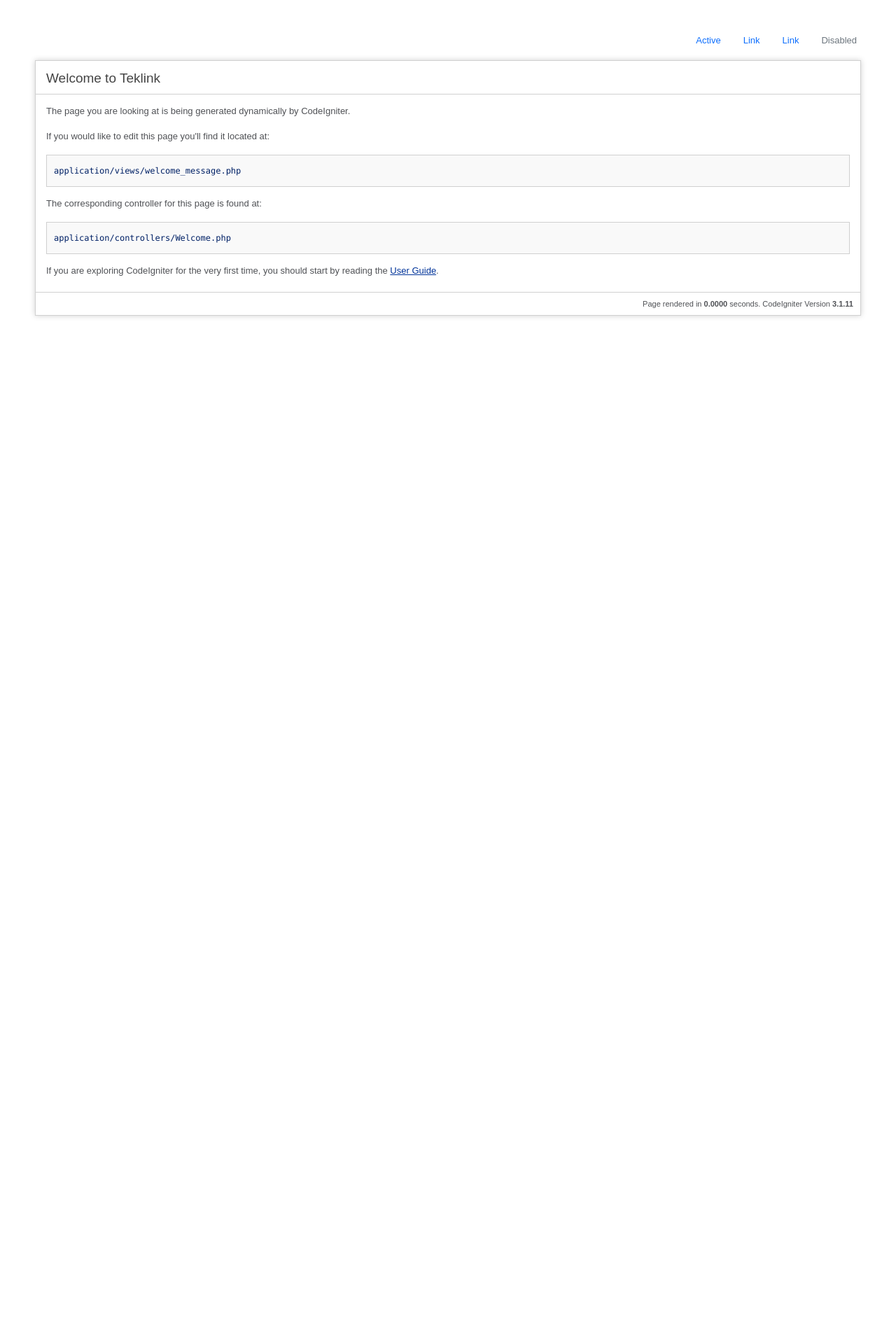
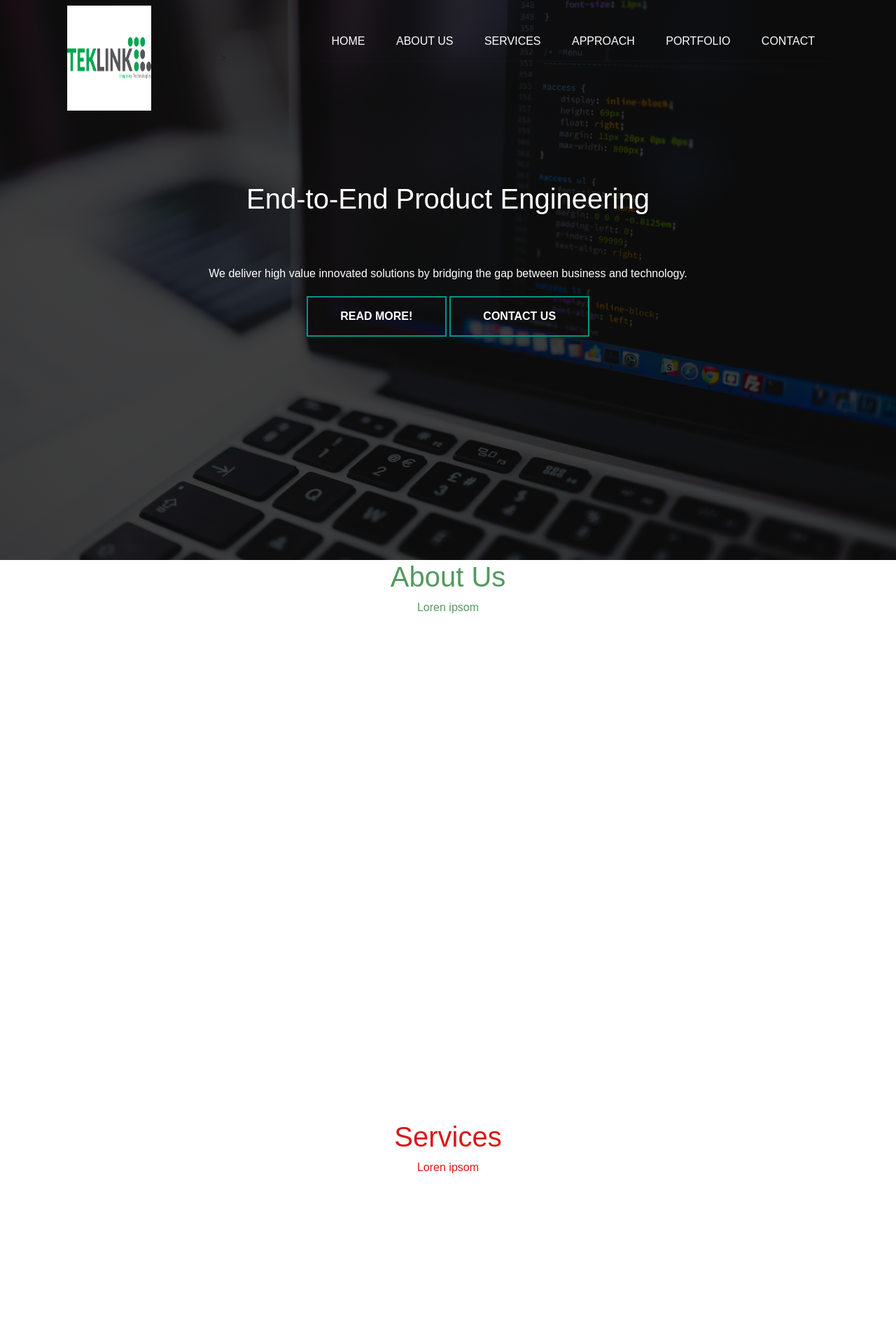
Before and after one commit to 703Pvrtcx/Dummy_Website, a CodeIgniter app: page /codeigniter/ in a window 1280 px wide. Shown: the top 1920 px of the page at 70% size. Before the commit the page ends 454 px from the top, so only its background shows below. Run offline with CodeIgniter, Linux system fonts and the light colour scheme.

Commit message:
Incomplete Website replicate

```diff
--- a/application/views/welcome_message.php
+++ b/application/views/welcome_message.php
@@ -1,115 +1,88 @@
 <?php
 defined('BASEPATH') OR exit('No direct script access allowed');
-?><!DOCTYPE html>
+?>
+<!DOCTYPE html>
 <html lang="en">
 <head>
 	 <!-- Required meta tags -->
 	 <meta charset="utf-8">
     <meta name="viewport" content="width=device-width, initial-scale=1">
-
+	<link rel="stylesheet" type="text/css" href="assets/css/style.css">
     <!-- Bootstrap CSS -->
     <link href="https://cdn.jsdelivr.net/npm/bootstrap@5.0.1/dist/css/bootstrap.min.css" rel="stylesheet" integrity="sha384-+0n0xVW2eSR5OomGNYDnhzAbDsOXxcvSN1TPprVMTNDbiYZCxYbOOl7+AMvyTG2x" crossorigin="anonymous">
-	<title>Welcome to Teklink</title>
+	<title>Teklink</title>
+
+</head>
+<body>
+<div class="banner">
+	<div class ="navbar">
+
+	<img class="logo_image" alt="logo_image"
+		<?php
+				echo "<img style='height:150px'; src ='assets/img/logo_image.png'>";
+		?>
+	>
+		<ul >
+			<li><a href="#home">Home</a></li>
+			<li><a href="#about">About us</a></li>
+			<li><a href="#service">services</a></li>
+			<li><a href="#approach">Approach</a></li>
+			<li><a href="#portfolio">Portfolio</a></li>
+			<li><a href="#contact">Contact</a></li>
+			<hr>
+		</ul>
+	</div>
+	<div class ="content">
+		<h1>End-to-End Product Engineering</h1>
+		<p>We deliver high value innovated solutions by bridging the gap between business and technology.
+			<br>
+		</p>
+		<div>
+			<button type="button"><span></span>READ MORE!</button>
+
+			<button type="button"><span></span>CONTACT US</button>
+		</div>
+
+	</div>
+</div>
+<div class ="about" id="about">
+		<h1>About Us</h1>
+		<p>Loren ipsom
+			<br>
+		</p>
+	</div>
+	<div class ="service" id="service">
+		<h1>Services</h1>
+		<p>Loren ipsom
+			<br>
+		</p>
+	</div>
+	<div class ="approach" id="approach">
+		<h1>Approach</h1>
+		<p>Loren ipsom
+			<br>
+		</p>
+
+	</div>
+	<div class ="portfolio" id="portfolio">
+		<h1>Portfolio</h1>
+		<p>Loren ipsom
+			<br>
+		</p>
+
+	</div>
+	<div class ="contact" id="contact">
+		<h1>Contact Us</h1>
+		<p>Loren ipsom
+			<br>
+		</p>
+	</div>
 
 
-	<style type="text/css">
-
-	::selection { background-color: #E13300; color: white; }
-	::-moz-selection { background-color: #E13300; color: white; }
-
-	body {
-		background-color: #fff;
-		margin: 40px;
-		font: 13px/20px normal Helvetica, Arial, sans-serif;
-		color: #4F5155;
-	}
-	a {
-		color: #003399;
-		background-color: transparent;
-		font-weight: normal;
-	}
-	h1 {
-		color: #444;
-		background-color: transparent;
-		border-bottom: 1px solid #D0D0D0;
-		font-size: 19px;
-		font-weight: normal;
-		margin: 0 0 14px 0;
-		padding: 14px 15px 10px 15px;
-	}
-
-	code {
-		font-family: Consolas, Monaco, Courier New, Courier, monospace;
-		font-size: 12px;
-		background-color: #f9f9f9;
-		border: 1px solid #D0D0D0;
-		color: #002166;
-		display: block;
-		margin: 14px 0 14px 0;
-		padding: 12px 10px 12px 10px;
-	}
-
-	#body {
-		margin: 0 15px 0 15px;
-	}
-
-	p.footer {
-		text-align: right;
-		font-size: 11px;
-		border-top: 1px solid #D0D0D0;
-		line-height: 32px;
-		padding: 0 10px 0 10px;
-		margin: 20px 0 0 0;
-	}
-
-	#container {
-		margin: 10px;
-		border: 1px solid #D0D0D0;
-		box-shadow: 0 0 8px #D0D0D0;
-	}
-	</style>
-</head>
-<body>
-
-<ul class="nav justify-content-end">
-  <li class="nav-item">
-    <a class="nav-link active" aria-current="page" href="#">Active</a>
-  </li>
-  <li class="nav-item">
-    <a class="nav-link" href="#">Link</a>
-  </li>
-  <li class="nav-item">
-    <a class="nav-link" href="#">Link</a>
-  </li>
-  <li class="nav-item">
-    <a class="nav-link disabled" href="#" tabindex="-1" aria-disabled="true">Disabled</a>
-  </li>
-</ul>
-
-
-<div id="container">
-	<h1>Welcome to Teklink</h1>
-
-	<div id="body">
-		<p>The page you are looking at is being generated dynamically by CodeIgniter.</p>
-
-		<p>If you would like to edit this page you'll find it located at:</p>
-		<code>application/views/welcome_message.php</code>
-
-		<p>The corresponding controller for this page is found at:</p>
-		<code>application/controllers/Welcome.php</code>
-
-		<p>If you are exploring CodeIgniter for the very first time, you should start by reading the <a href="user_guide/">User Guide</a>.</p>
-	</div>
-
-	<p class="footer">Page rendered in <strong>{elapsed_time}</strong> seconds. <?php echo  (ENVIRONMENT === 'development') ?  'CodeIgniter Version <strong>' . CI_VERSION . '</strong>' : '' ?></p>
-</div>
  <!-- Option 1: Bootstrap Bundle with Popper -->
  <script src="https://cdn.jsdelivr.net/npm/bootstrap@5.0.1/dist/js/bootstrap.bundle.min.js" integrity="sha384-gtEjrD/SeCtmISkJkNUaaKMoLD0//ElJ19smozuHV6z3Iehds+3Ulb9Bn9Plx0x4" crossorigin="anonymous"></script>
   <!-- Option 2: Separate Popper and Bootstrap JS -->
 <!-- <script src="https://cdn.jsdelivr.net/npm/@popperjs/core@2.9.2/dist/umd/popper.min.js" integrity="sha384-IQsoLXl5PILFhosVNubq5LC7Qb9DXgDA9i+tQ8Zj3iwWAwPtgFTxbJ8NT4GN1R8p" crossorigin="anonymous"></script>
 <script src="https://cdn.jsdelivr.net/npm/bootstrap@5.0.1/dist/js/bootstrap.min.js" integrity="sha384-Atwg2Pkwv9vp0ygtn1JAojH0nYbwNJLPhwyoVbhoPwBhjQPR5VtM2+xf0Uwh9KtT" crossorigin="anonymous"></script> -->
-
-
 </body>
 </html>
--- /dev/null
+++ b/assets/css/style.css
@@ -0,0 +1,160 @@
+* {
+    margin: 0;
+    padding: 0;
+    font-family: sans-serif;
+}
+
+.banner {
+    width: 100%;
+    height: 100vh;
+    background-image: linear-gradient(rgba( 0, 0, 0, 0.75), rgba( 0, 0, 0, 0.75)), url("../img/ex.jpg");
+    background-size: cover;
+    background-position: center;
+}
+
+.navbar {
+    width: 85%;
+    margin: auto;
+    padding: 35px 0;
+    display: flex;
+    align-items: flex-end;
+    justify-content: space-between;
+    position: fixed;
+}
+
+.logo {
+    width: 120px;
+    cursor: pointer;
+}
+
+img {
+    width: 120px;
+}
+
+.navbar ul li {
+    list-style: none;
+    display: inline-block;
+    margin: 0 20px;
+    position: relative;
+}
+
+.navbar ul li a {
+    text-decoration: none;
+    color: #fff;
+    text-transform: uppercase;
+}
+
+.navbar ul li::after {
+    content: '';
+    height: 3px;
+    width: 0;
+    background: #009688;
+    position: absolute;
+    left: 0;
+    bottom: -10px;
+    transition: 0.5s
+}
+
+.navbar ul li:hover::after {
+    width: 100%;
+}
+
+.content {
+    width: 100%;
+    position: absolute;
+    top: 30%;
+    transform: rotateY(-50%);
+    text-align: center;
+    color: #fff;
+}
+
+.content h1 {
+    margin: 70px;
+    margin-top: 20px;
+}
+
+.content p {
+    margin: 20px auto;
+    font-weight: 100;
+    line-height: 25px;
+}
+
+.about {
+    width: 100%;
+    height: 100vh;
+    /* position: absolute; */
+    transform: rotateY(-50%);
+    text-align: center;
+    color: rgba(27, 121, 43, 0.753);
+}
+
+.service {
+    width: 100%;
+    height: 100vh;
+    /* position: absolute; */
+    transform: rotateY(-50%);
+    text-align: center;
+    color: rgb(218, 23, 23);
+}
+
+.approach {
+    width: 100%;
+    height: 100vh;
+    /* position: absolute; */
+    transform: rotateY(-50%);
+    text-align: center;
+    color: rgb(218, 23, 23);
+}
+
+.portfolio {
+    width: 100%;
+    height: 100vh;
+    /* position: absolute; */
+    transform: rotateY(-50%);
+    text-align: center;
+    color: rgb(218, 23, 23);
+}
+
+.contact {
+    width: 100%;
+    height: 100vh;
+    /* position: absolute; */
+    transform: rotateY(-50%);
+    text-align: center;
+    color: rgb(218, 23, 23);
+}
+
+button {
+    width: 200px;
+    padding: 15px;
+    text-align: center;
+    margin: 20px 10px;
+    border-radius: 25px;
+    font-weight: bold;
+    border: 2px solid #009688;
+    background: transparent;
+    color: #fff;
+    cursor: pointer;
+    position: relative;
+    overflow: hidden;
+}
+
+span {
+    background: #009688;
+    height: 100%;
+    width: 0;
+    border-radius: 25px;
+    position: absolute;
+    left: 0;
+    bottom: 0;
+    z-index: -1;
+    transition: 0.5s;
+}
+
+button:hover span {
+    width: 100%;
+}
+
+button:hover {
+    border: none;
+}
```
Also changed, not shown: assets/img/ex.jpg (added), assets/img/logo_image.png (added).
